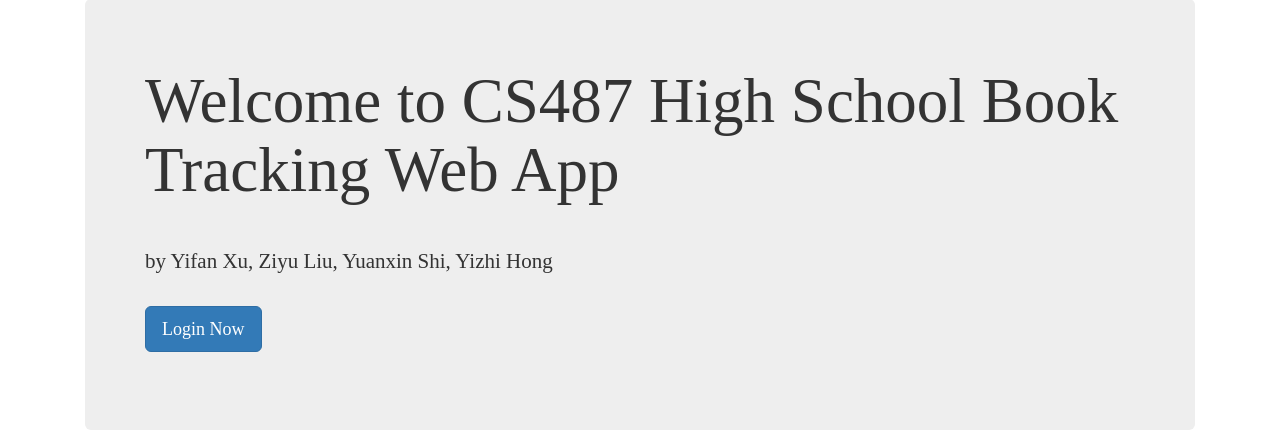
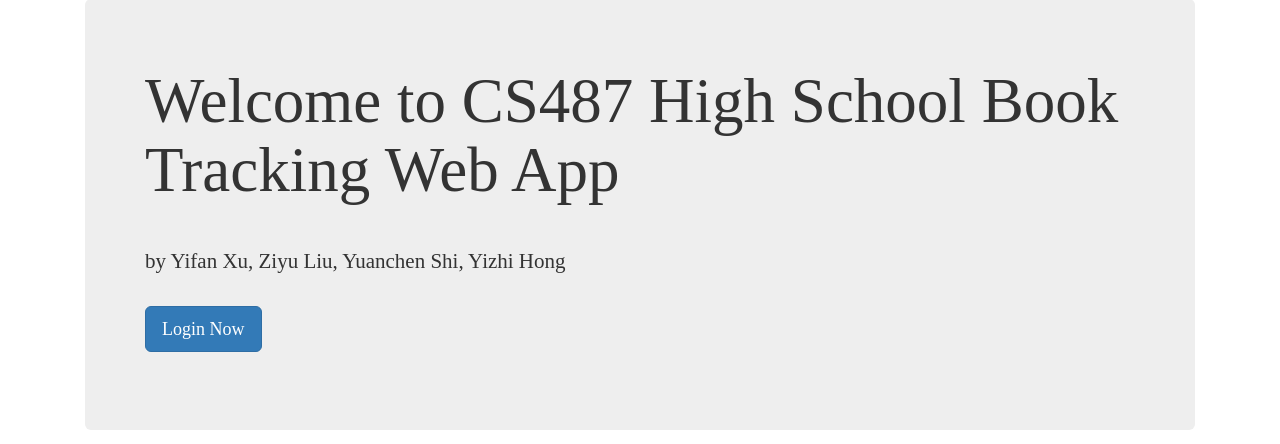
Before and after one commit to YizhiHong/CS487Project, a Node server app: page / in a window 1280 px wide. Shown: the part 102-546 px from the top of the page. Run offline with Node 20, Linux system fonts and the light colour scheme; some libraries are stand-ins or nearby versions.

Commit message:
改了个名字

```diff
--- a/main/views/index.hbs
+++ b/main/views/index.hbs
@@ -3,7 +3,7 @@
         <div class="col-sm-12">
             <div class="jumbotron">
                 <h1>Welcome to CS487 High School Book Tracking Web App</h1>
-                <p>by Yifan Xu, Ziyu Liu, Yuanxin Shi, Yizhi Hong</p>
+                <p>by Yifan Xu, Ziyu Liu, Yuanchen Shi, Yizhi Hong</p>
                 <p><a class="btn btn-primary btn-lg" href="/users/login" role="button">Login Now</a></p>
             </div>
         </div>
```
